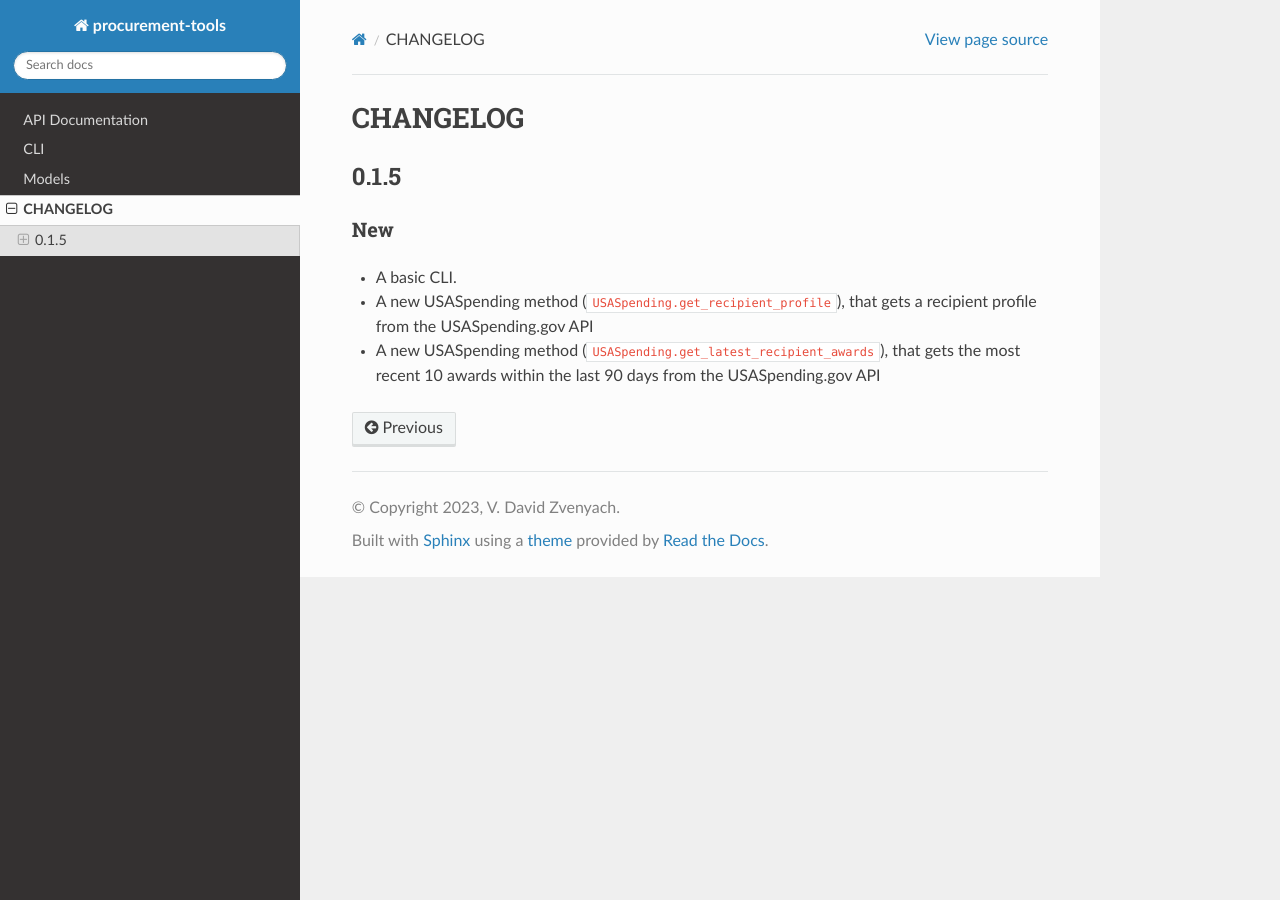
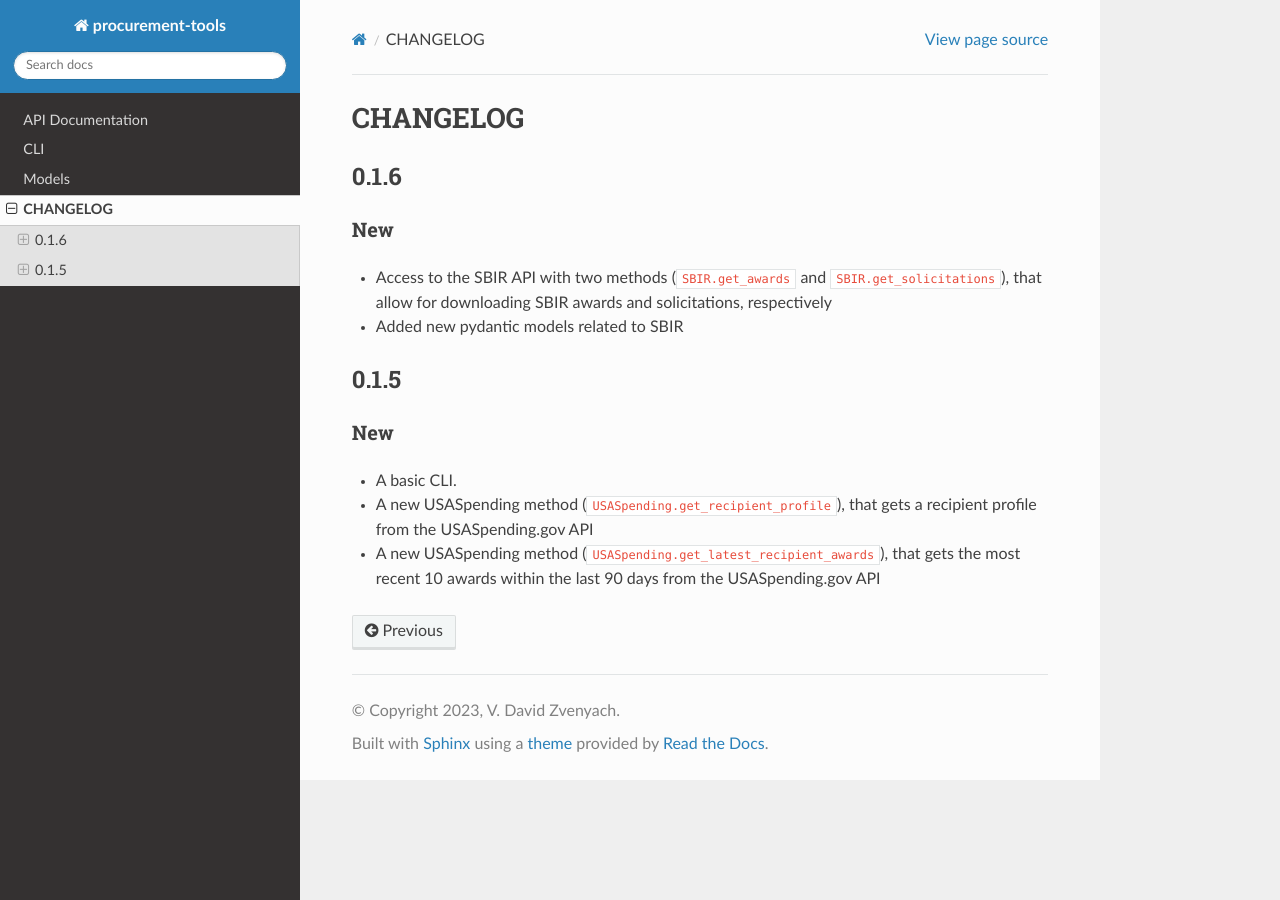
Before and after one commit to makegov/procurement-tools, a Sphinx documentation site: the page built from docs/CHANGELOG.rst, in a window 1280 px wide. Built offline with Sphinx 7.4.7 and the Read the Docs theme 2.0.0, drawn with Linux system fonts in a browser that asks for light colours.

Commit message:
Some cleanup

```diff
--- a/docs/CHANGELOG.rst
+++ b/docs/CHANGELOG.rst
@@ -1,5 +1,13 @@
 CHANGELOG
 =========
+
+0.1.6
+-----
+
+New
+~~~
+- Access to the SBIR API with two methods (:code:`SBIR.get_awards` and :code:`SBIR.get_solicitations`), that allow for downloading SBIR awards and solicitations, respectively
+- Added new pydantic models related to SBIR
 
 0.1.5
 -----
```
Also changed, not shown: 2 other files.
